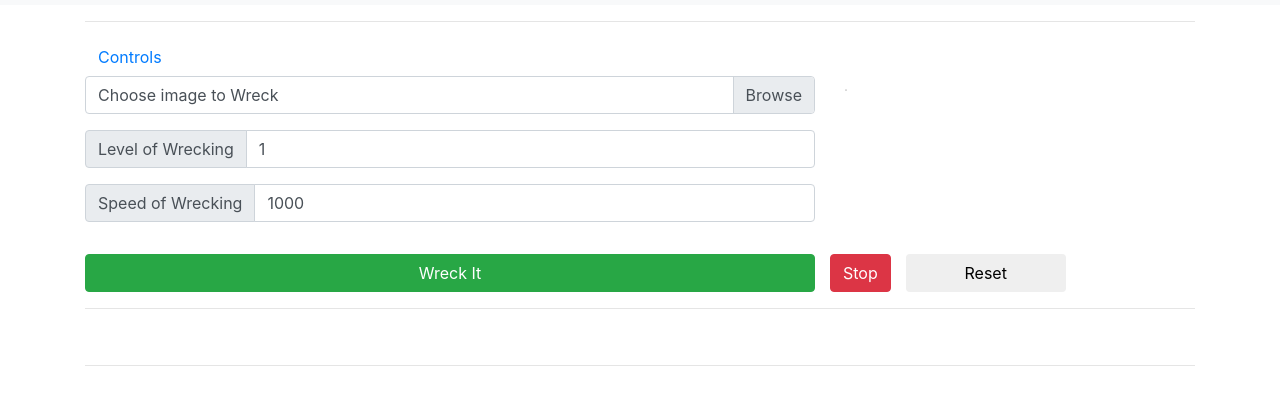
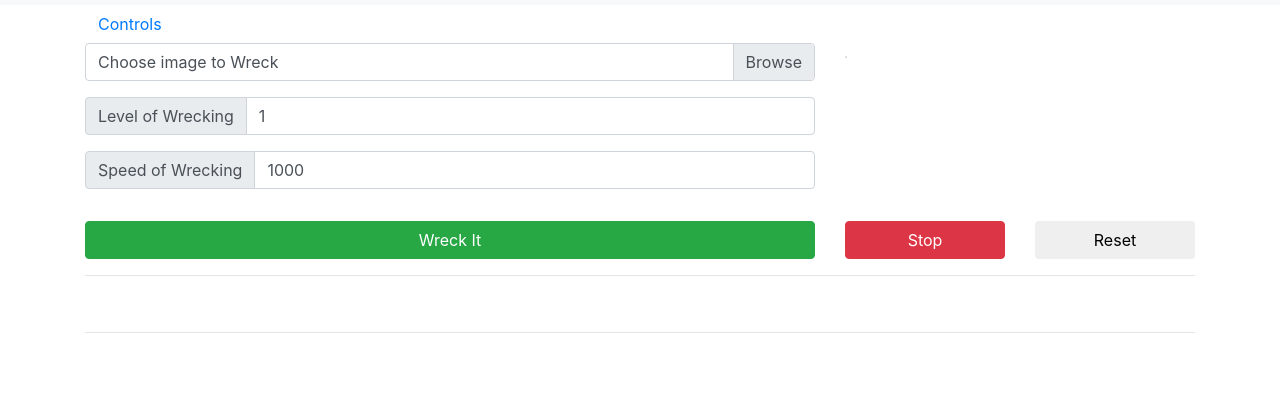
Before and after one commit to Radicis/image-wrecker, a plain HTML site: page index.html in a window 1280 px wide. Shown: the part 51-456 px from the top of the page. Drawn offline with Linux system fonts and the light colour scheme.

Commit message:
minor markup changes

```diff
--- a/index.html
+++ b/index.html
@@ -18,9 +18,8 @@
     </nav>
 
     <div class="container">
-        <hr />
 
-        <button class="btn btn-link" type="button" data-toggle="collapse" data-target="#controls" aria-expanded="true"
+	<button class="btn btn-link" type="button" data-toggle="collapse" data-target="#controls" aria-expanded="true"
             aria-controls="controls">
             Controls
         </button>
@@ -59,7 +58,7 @@
             <div class="col-md-8">
                 <button type="button" class="btn btn-success btn-block" onclick="imageWreck.doIt()">Wreck It</button>
             </div>
-            <div class="col-md-32">
+            <div class="col-md-2">
                 <button type="button" class="btn btn-danger btn-block" onclick="imageWreck.stopIt()">Stop</button>
             </div>
             <div class="col-md-2">
```
